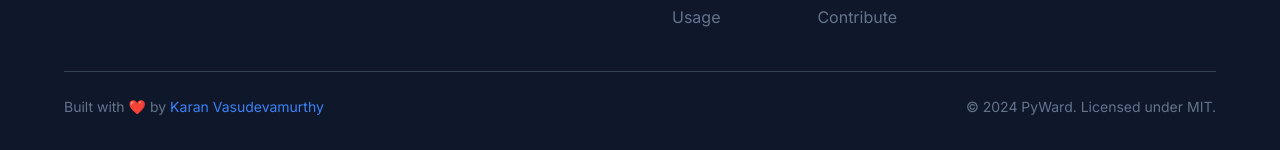
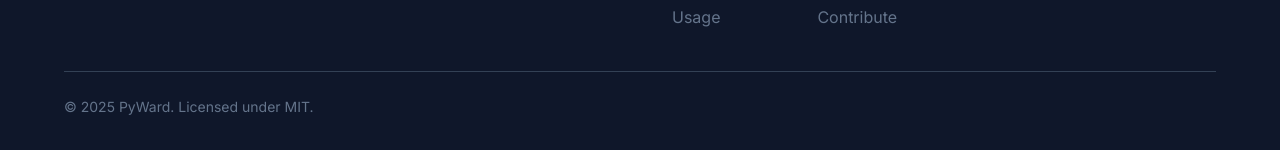
Before and after one commit to karanlvm/PyWard, a plain HTML site: page index.html in a window 1280 px wide. Shown: the part 4086-4236 px from the top of the page. Drawn offline with nearby package versions, Linux system fonts and the light colour scheme.

Commit message:
Removed name and corrected year
Removed "Created by Karan" from the footer and corrected the year in the copyright section

```diff
--- a/index.html
+++ b/index.html
@@ -322,8 +322,7 @@
         </div>
       </div>
       <div class="footer-bottom">
-        <p>Built with ❤️ by <a href="https://karanlvm.info">Karan Vasudevamurthy</a></p>
-        <p>© 2024 PyWard. Licensed under MIT.</p>
+        <p>© 2025 PyWard. Licensed under MIT.</p>
       </div>
     </div>
   </footer>
```
